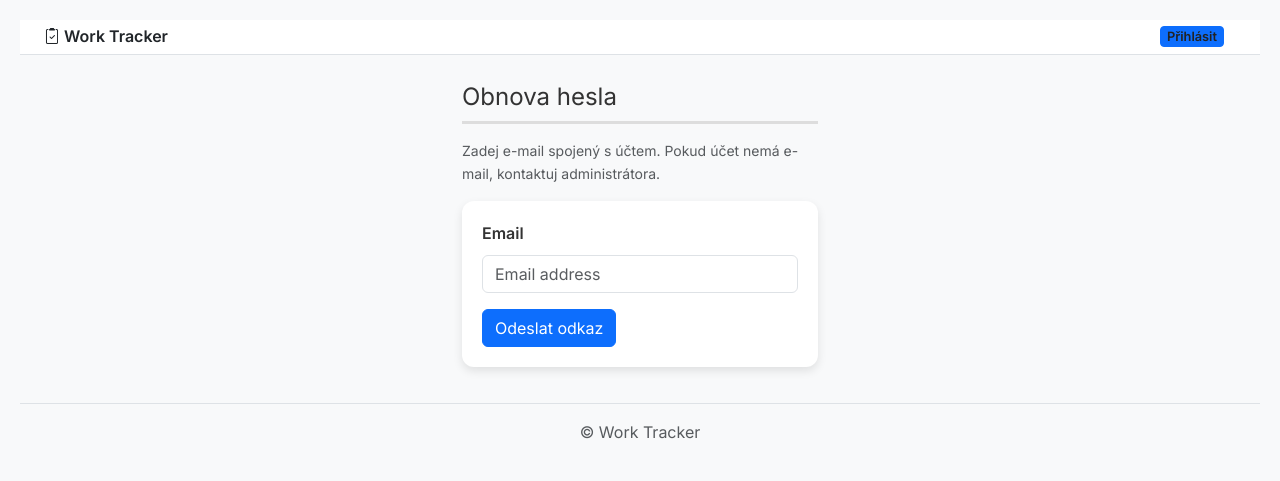
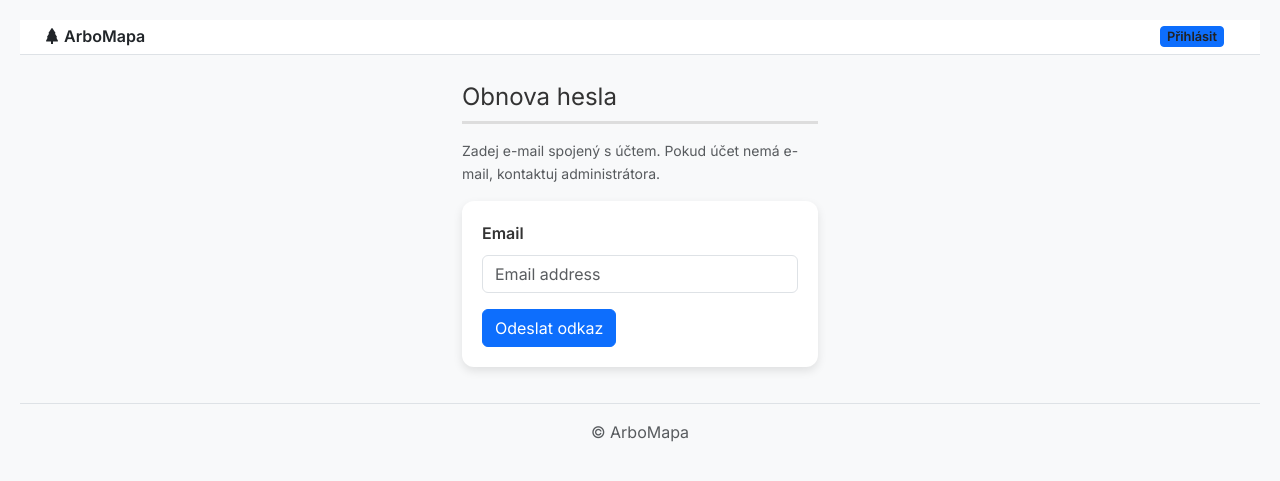
Before and after one commit to vachosan/work_tracker, a Django app: page /accounts/password/reset/ in a window 1280 px wide. Shown: the top 481 px of the page. Run offline with Django 5.2, Linux system fonts and the light colour scheme; some libraries are stand-ins or nearby versions.

Commit message:
worktracker na arbomapa polish

```diff
--- a/work_tracker/tracker/templates/tracker/base.html
+++ b/work_tracker/tracker/templates/tracker/base.html
@@ -8,7 +8,7 @@
     <link rel="icon" type="image/png" href="{% static 'img/favicon-32x32.png' %}">
     <link rel="apple-touch-icon" href="{% static 'img/apple-touch-icon.png' %}">
 
-    <title>{% block title %}Work Tracker{% endblock %}</title>
+    <title>{% block title %}ArboMapa{% endblock %}</title>
 
     <link href="https://cdn.jsdelivr.net/npm/bootstrap@5.3.0/dist/css/bootstrap.min.css" rel="stylesheet">
     <link rel="stylesheet" href="https://cdn.jsdelivr.net/npm/bootstrap-icons@1.10.5/font/bootstrap-icons.css">
@@ -23,7 +23,7 @@
 <nav class="navbar navbar-light bg-white border-bottom sticky-top small py-1">
   <div class="container-fluid d-flex justify-content-between align-items-center">
     <a class="navbar-brand fw-semibold m-0 p-0 text-dark" href="{% url 'work_record_list' %}" style="font-size:1rem;">
-      <i class="bi bi-clipboard2-check"></i> Work Tracker
+      <i class="bi bi-tree-fill"></i> ArboMapa
     </a>
 
     {% if user.is_authenticated %}
@@ -55,7 +55,7 @@
 </main>
 
 <footer class="text-center text-muted py-3 border-top">
-  © Work Tracker
+  © ArboMapa
 </footer>
 
 <script src="https://cdn.jsdelivr.net/npm/bootstrap@5.3.0/dist/js/bootstrap.bundle.min.js"></script>
```
